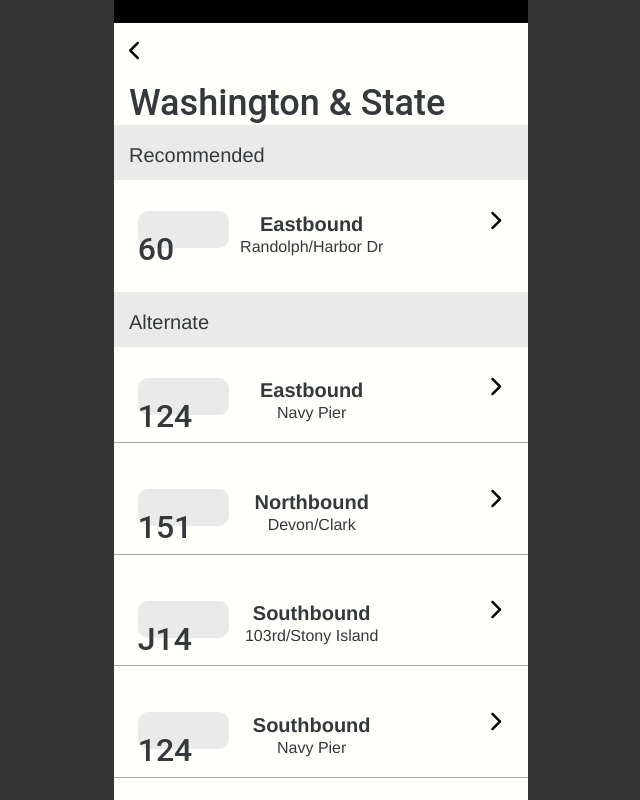
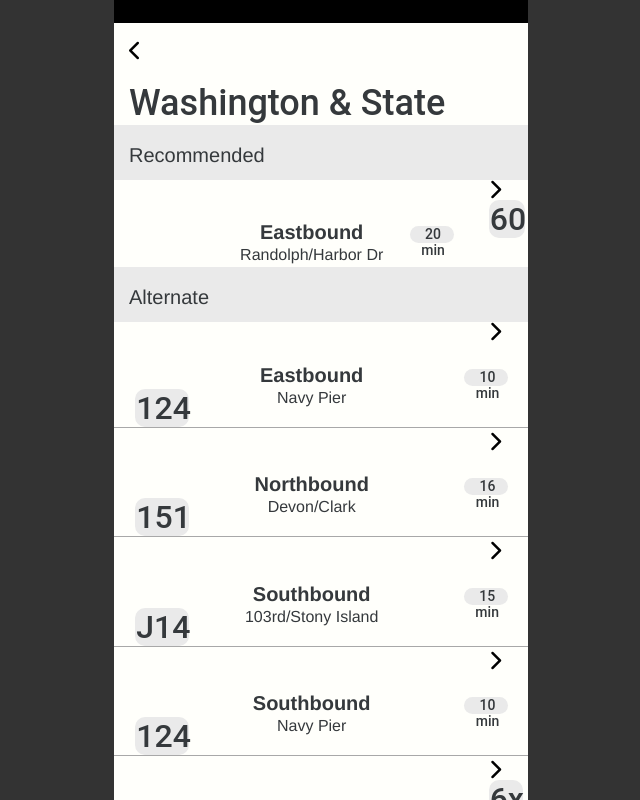
Before and after one commit to Gregwheeler87/Frontend.challenge, a plain HTML site: page index.html in a window 1280 px wide. Shown: the whole page, without its empty margins (169-809 px from the left). Drawn offline with Linux system fonts and the light colour scheme.

Commit message:
second commit

```diff
--- a/index.html
+++ b/index.html
@@ -25,7 +25,7 @@
         <div class="recommended"></div>
          <h2 class="recommendedh2">Recommended</h2>
       </section>
-      <section class="bus-list">
+      <section class="bus-list-rec">
         <div class="location-2">
           <div class="content">
             <h2>Eastbound</h2>
@@ -37,13 +37,16 @@
           <div class="buslinebox">
             <h2 class="buslinenumber">60</h2>
           </div>
+          <div class="arrivalbox">
+            <h2 class="arrivaltime">20 min</h2>
+          </div>
         </div>
       </section>
       <section>
         <div class="alternate"></div>
           <h2 class="alternateh2">Alternate</h2>
       </section>
-      <section class="bus-list">
+      <section class="bus-list-alt">
         <div class="location">
           <div class="content">
             <h2>Eastbound</h2>
@@ -54,6 +57,9 @@
           </div>
           <div class="buslinebox">
             <h2 class="buslinenumber">124</h2>
+          </div>
+          <div class="arrivalbox">
+            <h2 class="arrivaltime">10 min</h2>
           </div>
         </div>
         <div class="location">
@@ -67,6 +73,9 @@
           <div class="buslinebox">
             <h2 class="buslinenumber">151</h2>
           </div>
+          <div class="arrivalbox">
+            <h2 class="arrivaltime">16 min</h2>
+          </div>
         </div>
         <div class="location">
           <div class="content">
@@ -78,6 +87,9 @@
           </div>
           <div class="buslinebox">
             <h2 class="buslinenumber">J14</h2>
+          </div>
+          <div class="arrivalbox">
+            <h2 class="arrivaltime">15 min</h2>
           </div>
         </div>
         <div class="location">
@@ -91,6 +103,9 @@
           <div class="buslinebox">
             <h2 class="buslinenumber">124</h2>
           </div>
+          <div class="arrivalbox">
+            <h2 class="arrivaltime">10 min</h2>
+          </div>
         </div>
         <div class="location">
           <div class="content">
@@ -102,6 +117,9 @@
           </div>
           <div class="buslinebox">
             <h2 class="buslinenumber">6x</h2>
+          </div>
+          <div class="arrivalbox">
+            <h2 class="arrivaltime">N/A</h2>
           </div>
         </div>
         <div class="location">
@@ -115,6 +133,9 @@
           <div class="buslinebox">
             <h2 class="buslinenumber">4</h2>
           </div>
+          <div class="arrivalbox">
+            <h2 class="arrivaltime">12:10am</h2>
+          </div>
         </div>
         <div class="location">
           <div class="content">
@@ -126,6 +147,9 @@
           </div>
           <div class="buslinebox">
             <h2 class="buslinenumber">20</h2>
+          </div>
+          <div class="arrivalbox">
+            <h2 class="arrivaltime">12:10am</h2>
           </div>
         </div>
         <div class="location">
@@ -139,6 +163,9 @@
           <div class="buslinebox">
             <h2 class="buslinenumber">157</h2>
           </div>
+          <div class="arrivalbox">
+            <h2 class="arrivaltime">6:00am</h2>
+          </div>
         </div>
     </section>
   </div>
--- a/style.css
+++ b/style.css
@@ -12,12 +12,14 @@ body {
 
 .scroll {
   overflow-y: scroll;
-  height: 500px;
+  height: 300px;
 }
 
 .container {
   margin: 0px 283px 0px 283px;
   width: 414px;
+  height: 500px;
+  overflow-y: scroll;
 
 }
 
@@ -41,7 +43,7 @@ nav {
 }
 
 .arrow {
-margin: 4% 0 2% 0;
+float: left;
 }
 
 .arrow-left {
@@ -108,20 +110,27 @@ h3 {
 }
 
 
-.bus-list {
+.bus-list-rec {
   background-color: #FFFFFB;
-  padding: 0 0 0 0;
   margin: 55px 0 0 -15px;
   width: 414px;
   border-top: 0px;
 
+}
+
+.bus-list-alt {
+  background-color: #FFFFFB;
+  margin: 55px 0 0 -15px;
+  width: 414px;
+  border-top: 0px;
+  overflow-y: scroll;
+  height: 500px;
 
 }
 
 .location {
 line-height: 1.3;
 width: 100%;
-padding: 15px 0 0 0;
 padding-left: 5%;
 display: inline-block;
 border-bottom: 1px solid #A8A8A8;
@@ -130,28 +139,31 @@ border-bottom: 1px solid #A8A8A8;
 .location-2 {
 line-height: 1.3;
 width: 100%;
-padding: 15px 0 0 0;
 padding-left: 5%;
 display: inline-block;
 }
 
 .buslinebox {
   position: relative;
+  /*
   width: 91px;
   height: 37px;
-  left: 3px;
-  right: 5px;
-  bottom: 27.5px;
-
+  */
+  display: inline-block;
+  float:left;
   background: #EAEAEA;
   border-radius: 10px;
 }
 
 .buslinenumber {
-
+/*
 width: 42px;
 height: 35px;
+*/
 top: 315px;
+text-align: center;
+padding-left: 3%;
+display: inline-block;
 
 font-family: Roboto;
 font-style: normal;
@@ -161,6 +173,44 @@ font-size: 32px;
 
 color: #35393C;
 }
+
+.arrivalbox {
+  position: relative;
+   /*
+  width: 58px;
+  height: 18px;
+  top: -55px;
+  float: left;
+  */
+  float: left;
+  display: inline-block;
+  left: 275px;
+  top: -20px;
+
+
+
+  background: #EAEAEA;
+  border-radius: 10px;
+}
+
+.arrivaltime {
+  width: 44px;
+  height: 17px;
+  left: 321px;
+  top: 200px;
+  text-align: center;
+  padding-left: 6%;
+
+  font-family: Roboto;
+  font-style: normal;
+  font-weight: 500;
+  line-height: normal;
+  font-size: 14px;
+
+  color: #35393C;
+}
+
+
 
 .alternate {
   margin: 0px 283px 0px 283px;
@@ -182,16 +232,7 @@ color: #35393C;
 .content {
   float: left;
   width: 90%;
-  margin-top: 4%;
-  margin-bottom: 0%;
+  margin-top: 10%;
+  margin-bottom: -5%;
   text-align: center;
 }
-
-
-.clearfix:after {
-   content: ".";
-   visibility: hidden;
-   display: block;
-   height: 0;
-   clear: both;
-}
```
